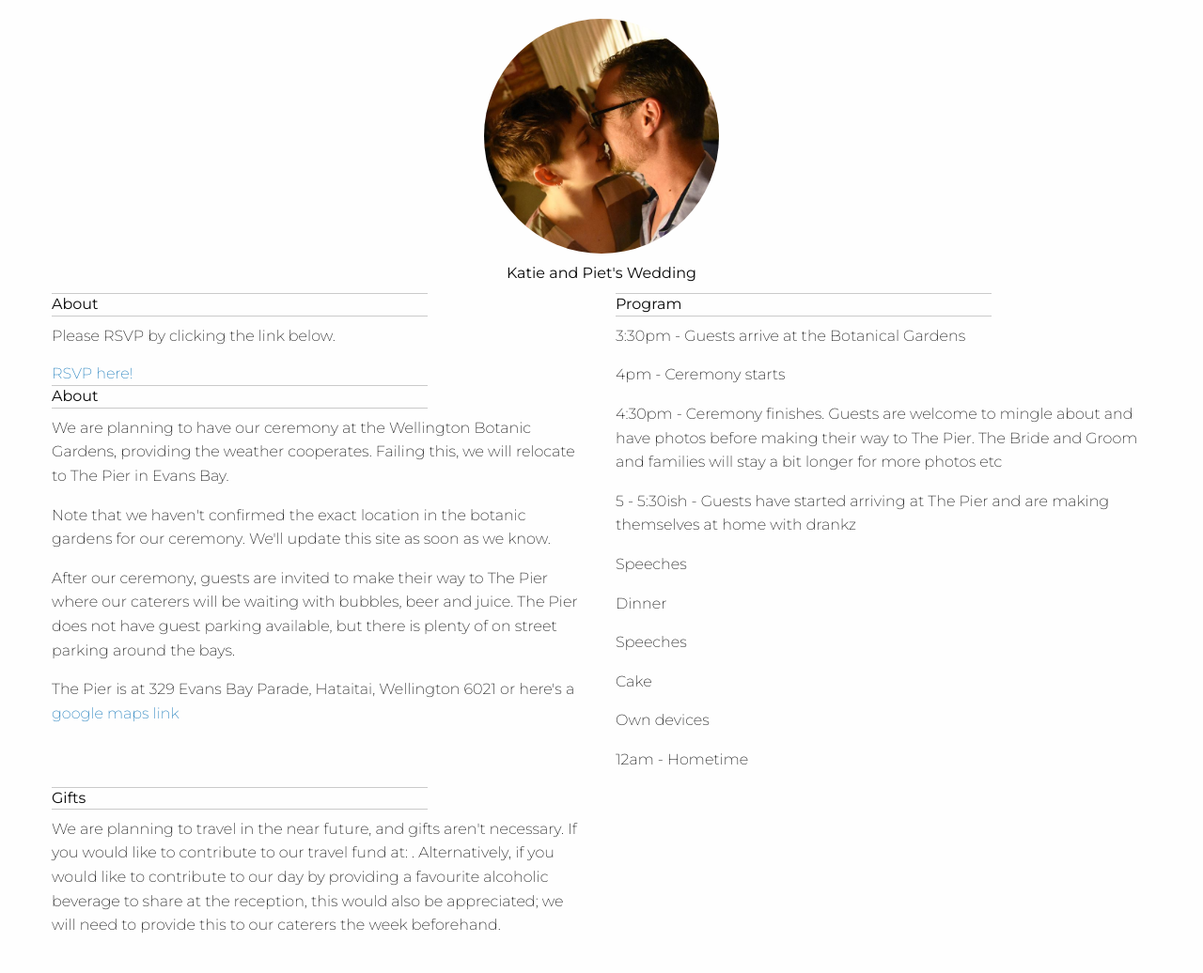
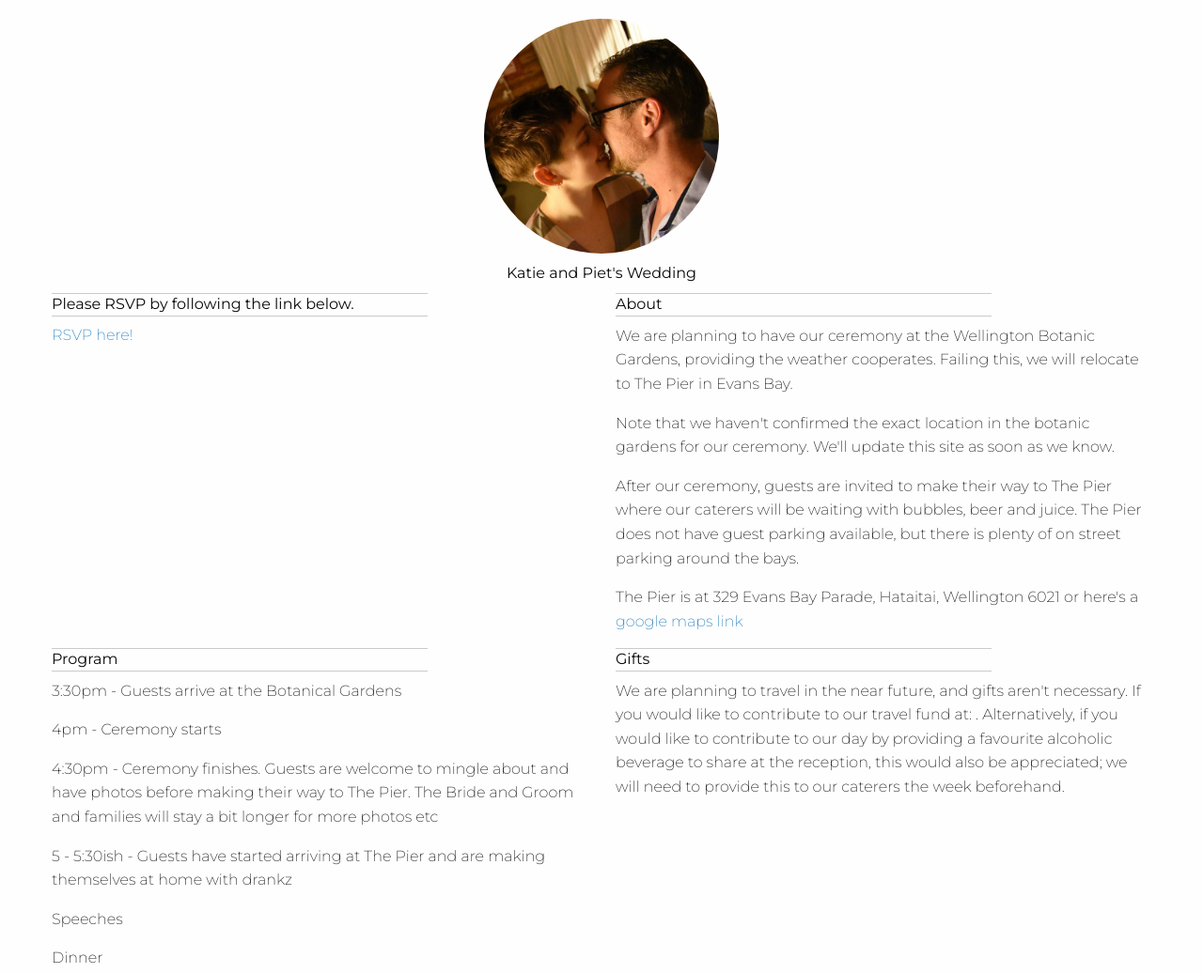
Before and after one commit to pietgeursen/wedding, a website: page index.html in a window 1280 px wide. Shown: the top 1036 px of the page at 94% size. Drawn offline with nearby package versions, Linux system fonts and the light colour scheme.

Commit message:
add most recently changes

```diff
--- a/index.html
+++ b/index.html
@@ -17,12 +17,11 @@
             <h1>Katie and Piet's Wedding</h1>
           </div>
         </div>
+        <div class="small-12 medium-6 medium-centered cell">
+          <h2>Please RSVP by following the link below.</h2>
+          <a target="_blank" href="https://docs.google.com/forms/d/e/1FAIpQLSf1-qX0kIXAtT0CUb79m19oeaq8trC7X7yNPZXhWG9xpJnvVA/viewform?usp=sf_link">RSVP here!</a>
+        </div>
         <div class="small-12 medium-6 cell">
-          <div>
-            <h2>About</h2>
-            <p>Please RSVP by clicking the link below.</p>
-            <a target="_blank" href="https://docs.google.com/forms/d/e/1FAIpQLSf1-qX0kIXAtT0CUb79m19oeaq8trC7X7yNPZXhWG9xpJnvVA/viewform?usp=sf_link">RSVP here!</a>
-          </div>
           <h2>About</h2>
           <p>We are planning to have our ceremony at the Wellington Botanic Gardens, providing the weather cooperates. Failing this, we will relocate to The Pier in Evans Bay.</p>
           <p>Note that we haven't confirmed the exact location in the botanic gardens for our ceremony. We'll update this site as soon as we know.</p>
```
